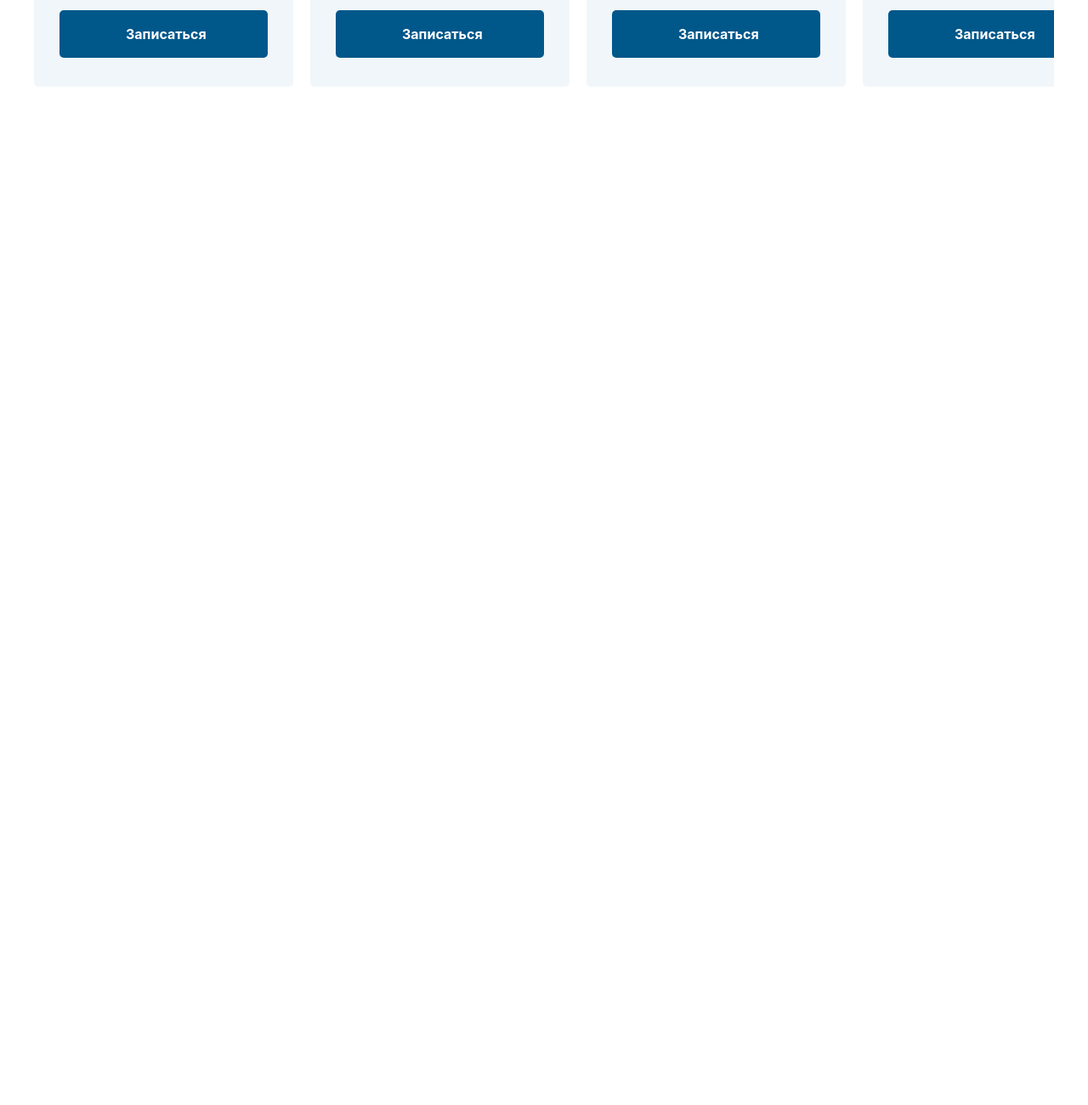
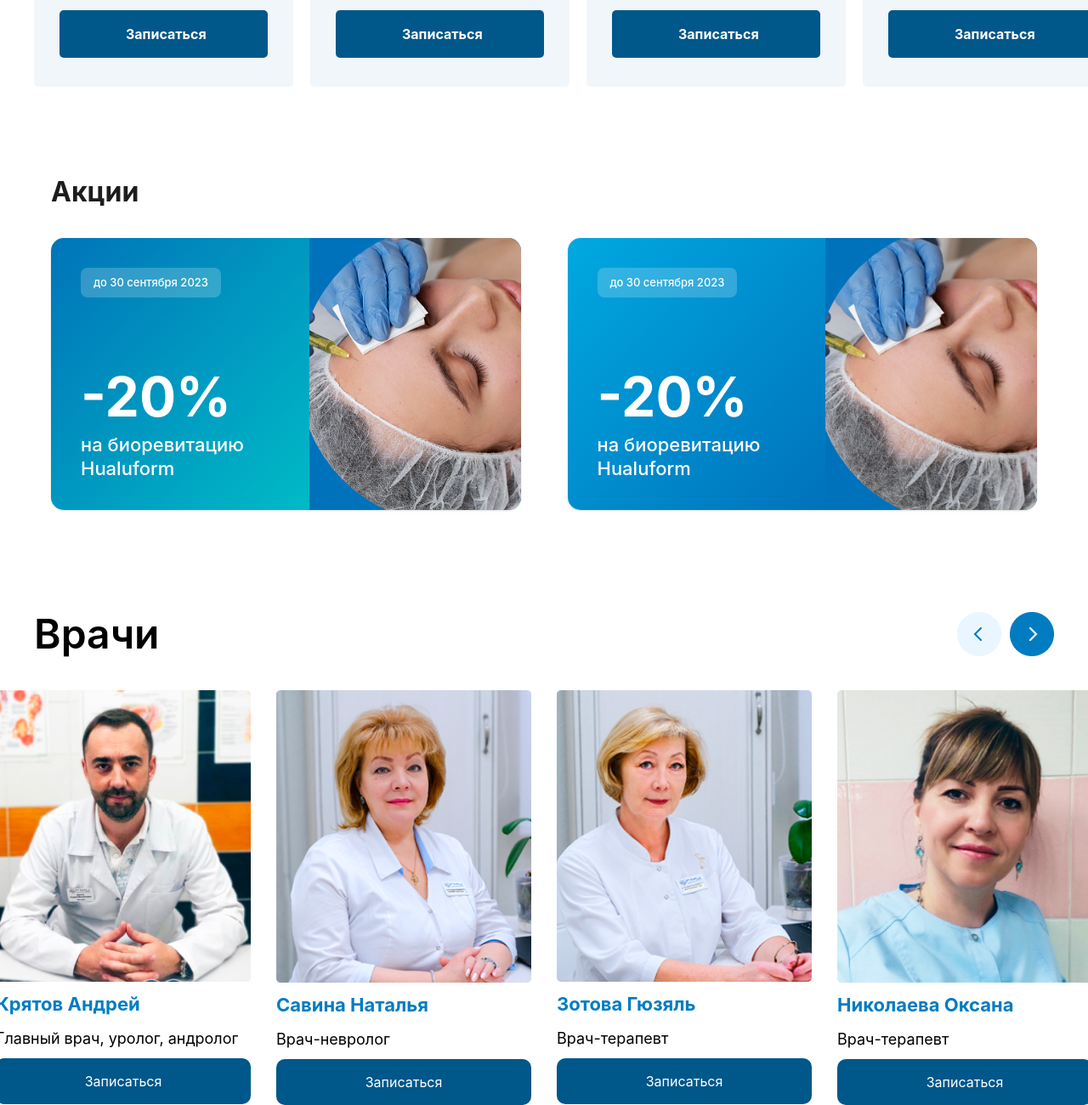
Before and after one commit to rxmnw/EXAM-WEEK-4, a website: page src/page2.html in a window 1280 px wide. Shown: the part 3607-4907 px from the top of the page at 85% size. Before the commit the page ends 3709 px from the top, so only its background shows below. Drawn offline with nearby package versions, Linux system fonts and the light colour scheme; files that its build step writes are made by us from their sources.

Commit message:
section6

```diff
--- a/src/page2.html
+++ b/src/page2.html
@@ -303,7 +303,7 @@
                 <p class="lg:text-[48px] text-[34px] font-semibold text-[#141414]">Популярные услуги</p>
                 <img class="lg:mt-0 mt-[15px] lg:mr-0 mr-[190px]" src="./hojiakbarIMG/Slider Buttons.png" alt="">
             </div>
-            <div class="mt-[30px] overflow-scroll flex justify-center lg:justify-around gap-[20px]">
+            <div class="mt-[30px] lg:overflow-visible  overflow-scroll flex justify-center lg:justify-around gap-[20px]">
                 <div class="w-[305px] h-[424px] bg-[#F0F6F9] rounded-[5px] lg:ml-[0px] ml-[15px]">
                     <img src="./hojiakbarIMG/image (1).png" alt="" />
                     <div class="p-[30px_30px]">
@@ -340,5 +340,88 @@
         </section>
 
 
+         <section class="max-w-300 m-auto mt-[60px] py-[40px] px-[20px]">
+    <h2 class="text-[32px] font-bold text-[#1D1D1D] mb-[30px]">Акции</h2>
+
+    <div class="flex flex-col lg:flex-row gap-[55px]">
+
+        <div class="relative w-full lg:w-[600px] h-[320px] rounded-[15px] overflow-hidden flex shadow-sm">
+
+            <div class="w-[55%] bg-gradient-to-br from-[#0074B8] to-[#00BAC6] p-[35px] flex flex-col justify-between text-white relative z-10">
+                <div class="bg-white/20 w-fit px-[15px] py-[8px] rounded-[8px] text-[13px] font-medium">
+                    до 30 сентября 2023
+                </div>
+                <div>
+                    <p class="text-[64px] font-bold leading-none mb-[10px]">-20%</p>
+                    <p class="text-[22px] font-medium leading-[28px]">
+                        на биоревитацию <br> Hualuform
+                    </p>
+                </div>
+            </div>
+            <div class="w-[45%] bg-[#0072BC] relative">
+                <img src="./hojiakbarIMG/woman-getting-face-prp-treatment-high-angle 1.png"
+                     class="w-full h-full object-cover rounded-l-full scale-[1.1]">
+            </div>
+        </div>
+        <div class="relative w-full lg:w-[600px] h-[320px] rounded-[15px] overflow-hidden flex shadow-sm">
+            <div class="w-[55%] bg-gradient-to-br from-[#00A9E0] to-[#0072BC] p-[35px] flex flex-col justify-between text-white relative z-10">
+                <div class="bg-white/20 w-fit px-[15px] py-[8px] rounded-[8px] text-[13px] font-medium">
+                    до 30 сентября 2023
+                </div>
+                <div>
+                    <p class="text-[64px] font-bold leading-none mb-[10px]">-20%</p>
+                    <p class="text-[22px] font-medium leading-[28px]">
+                        на биоревитацию <br> Hualuform
+                    </p>
+                </div>
+            </div>
+            <div class="w-[45%] bg-[#0072BC] relative">
+                <img src="./hojiakbarIMG/image (1)22222.png"
+                     class="w-full h-full object-cover rounded-l-full scale-[1.1]">
+            </div>
+        </div>
+
+    </div>
+</section>
+
+
+  <section class="max-w-300 m-auto">
+            <div class="flex lg:justify-between flex-wrap  justify-center items-center mt-[70px]">
+                <p class="text-[34px] w-[350px] lg:w-[566px] lg:text-[48px] font-semibold">Врачи </p>
+                <img class="lg:mt-0 mt-[15px] lg:mr-0 mr-[230px]" src="./hojiakbarIMG/Slider Buttons.png" alt="" />
+            </div>
+            <div class="flex gap-[30px] mt-[30px] justify-center">
+                <div class="lg:ml-[0px] ml-[25px]">
+                    <img src="./hojiakbarIMG/photo.png" alt="" />
+                    <p class="text-[22px] font-bold text-[#017CC1] mt-[10px]"> Крятов Андрей</p>
+                    <p class="text-[18px] mt-[10px]">Главный врач, уролог, андролог</p>
+
+                    <button class="p-[15px_20px] lg:block hidden rounded-[10px] text-[white]  bg-[#00578A] lg:w-[300px] mt-[10px]">Записаться</button>
+                </div>
+                <div class="lg:block hidden">
+                    <img src="./hojiakbarIMG/photo (1).png" alt="" />
+                    <p class="text-[22px] font-bold text-[#017CC1] mt-[10px]"> Савина Наталья</p>
+                    <p class="text-[18px] mt-[10px]">Врач-невролог</p>
+                                        <button class="p-[15px_20px] rounded-[10px] text-[white]  bg-[#00578A] lg:w-[300px] mt-[10px]">Записаться</button>
+
+                </div>
+                <div class="lg:block hidden">
+                    <img src="./hojiakbarIMG/photo (2).png" alt="" />
+                    <p class="text-[22px] font-bold text-[#017CC1] mt-[10px]">Зотова Гюзяль</p>
+                    <p class="text-[18px] mt-[10px]">Врач-терапевт</p>
+                                        <button class="p-[15px_20px] rounded-[10px] text-[white]  bg-[#00578A] lg:w-[300px] mt-[10px]">Записаться</button>
+
+                </div>
+                <div class="lg:block hidden">
+                    <img src="./hojiakbarIMG/photo (3).png" alt="" />
+                    <p class="text-[22px] font-bold text-[#017CC1] mt-[10px]">Николаeва Оксана</p>
+                    <p class="text-[18px] mt-[10px]">Врач-терапевт</p>
+                                        <button class="p-[15px_20px]     rounded-[10px] text-[white]  bg-[#00578A] lg:w-[300px] mt-[10px]">Записаться</button>
+
+                </div>
+            </div>
+        </section>
+
+
 </body>
 </html>
```
Also changed, not shown: src/hojiakbarIMG/image (1)22222.png (added), src/hojiakbarIMG/photo (1).png (added), src/hojiakbarIMG/photo (2).png (added), src/hojiakbarIMG/photo (3).png (added), src/hojiakbarIMG/photo.png (added), src/hojiakbarIMG/woman-getting-face-prp-treatment-high-angle 1.png (added).
